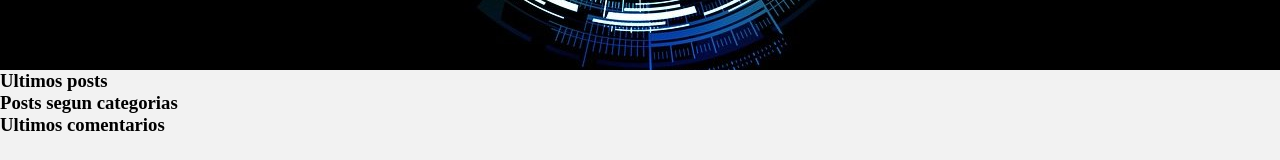
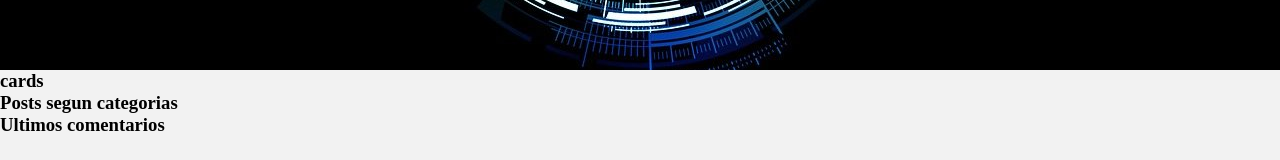
Before and after one commit to JoJDev/blog_project, a React (Vite) app: page / in a window 1280 px wide. Shown: the part 530-690 px from the top of the page. Built offline with nearby package versions, Linux system fonts and the light colour scheme.

Commit message:
Starting last-posts section

```diff
--- /dev/null
+++ b/src/components/LastPosts/LastPosts.jsx
@@ -0,0 +1,37 @@
+import axios from 'axios';
+import React from 'react'
+import { useEffect } from 'react';
+import { useState } from 'react';
+import PostCard from '../PostCard/PostCard';
+
+function LastPosts() {
+    const [posts, usePosts] = useState([]);
+
+    const postsURL = `${import.meta.env.VITE_BLOG_API_BASE_URL}blog/posts/`
+    const postArray = () => {
+        return posts.map((item, index) => <PostCard key={ index } post={ item } />);
+    }
+
+
+    const loadHandle = () => {
+        axios.get(postsURL)
+            .then(res => {
+                usePosts(res.data);
+                console.log(posts);
+            })
+            .catch(error => console.log(error));
+        console.log(posts);
+    }
+
+//    useEffect(loadHandle, []);
+
+    return (
+        <section className='lastPosts__section'>
+
+            { postArray() }
+            <h3>cards </h3>
+        </section>
+    )
+}
+
+export default LastPosts
--- /dev/null
+++ b/src/components/LastPosts/LastPosts.scss
@@ -0,0 +1 @@
+@use './../../common/colors.scss' as c;
--- /dev/null
+++ b/src/components/PostCard/PostCard.jsx
@@ -0,0 +1,9 @@
+import React from 'react'
+
+function PostCard({post}) {
+  return (
+    <div>{post.content}</div>
+  )
+}
+
+export default PostCard
--- /dev/null
+++ b/src/components/PostCard/PostCard.scss
@@ -0,0 +1 @@
+@use './../../common/colors.scss' as c;
--- a/src/components/UserInfo/UserInfo.jsx
+++ b/src/components/UserInfo/UserInfo.jsx
@@ -1,8 +1,3 @@
-//import { useState, useEffect, useContext } from "react";
-//import { UserContext } from "../../pages/UserPage";
-
-//import axios from "axios";
-
 import './UserInfo.scss';
 
 export default function UserInfo({ user, editForm, setEditForm, saveUser }) {
--- a/src/pages/HomePage.jsx
+++ b/src/pages/HomePage.jsx
@@ -2,13 +2,14 @@ import Header from './../components/Header/Header';
 import Main from './../components/Main/Main';
 import Footer from './../components/Footer/Footer';
 import Hero from '../components/Hero/Hero';
+import LastPosts from '../components/LastPosts/LastPosts';
 
 export default function HomePage() {
     return (
         <>
             <Header />
             <Hero />
-            <h3>Ultimos posts</h3>
+            <LastPosts />
             <h3>Posts segun categorias</h3>
             <h3>Ultimos comentarios</h3>
 
```
